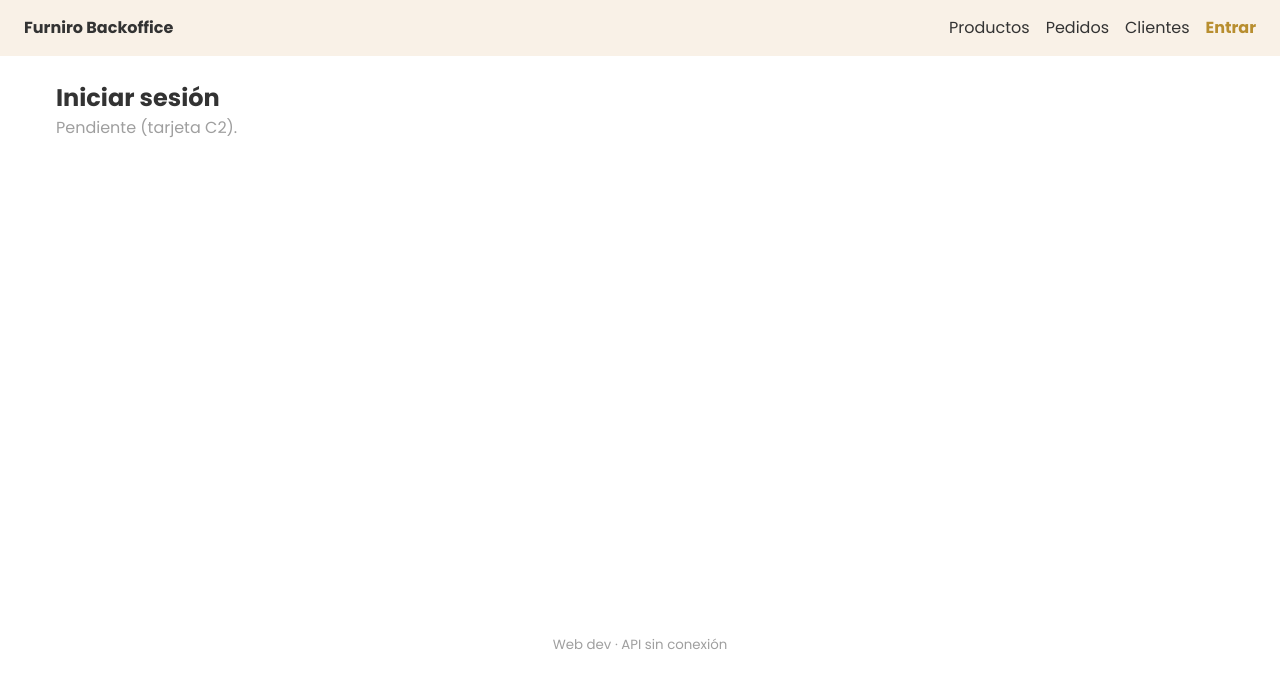
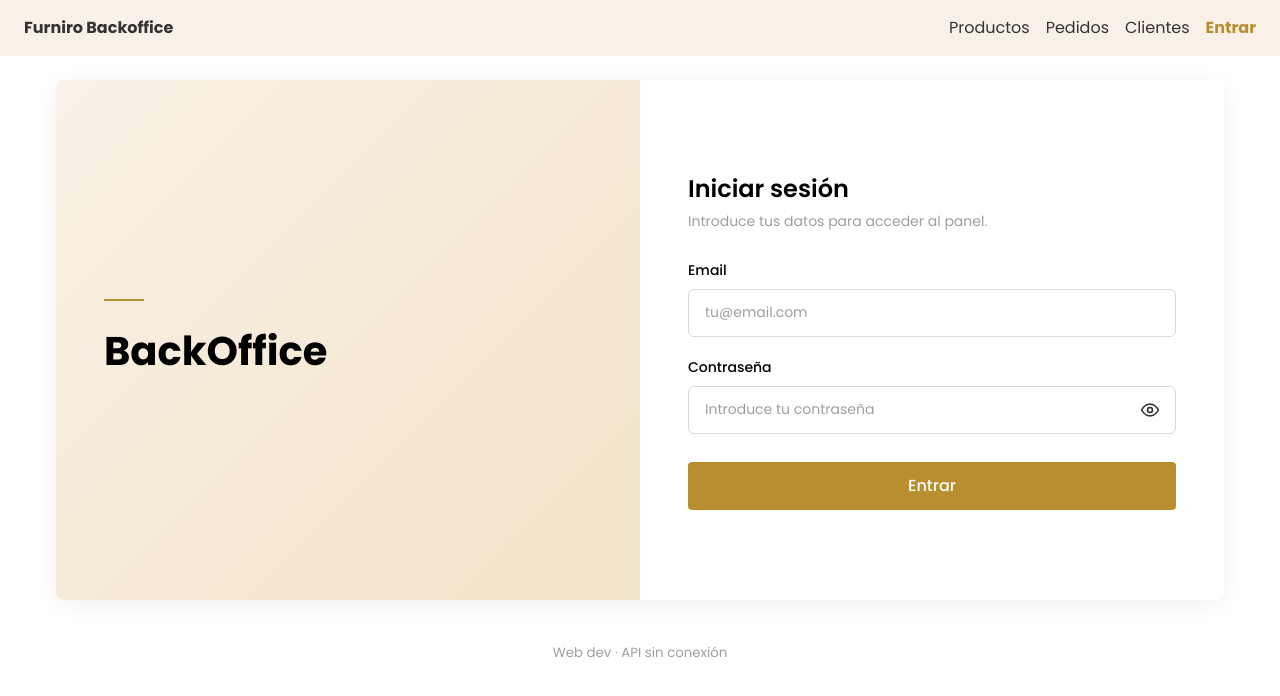
Before and after one commit to migueldonaire/furniro-bootcamp-fullstack, a React (Vite) app in the folder backoffice/: page /login in a window 1280 px wide. Shown: the top 696 px of the page. Built offline with nearby package versions, Linux system fonts and the light colour scheme; no server answers.

Commit message:
feat(backoffice): login solo para administradores (FUR-28)

```diff
--- /dev/null
+++ b/backoffice/src/features/auth/LoginPage.module.css
@@ -0,0 +1,176 @@
+.page {
+  display: grid;
+  grid-template-columns: 1fr 1fr;
+  min-height: 520px;
+  border-radius: 8px;
+  overflow: hidden;
+  box-shadow: 0 4px 24px rgba(0, 0, 0, 0.06);
+}
+
+.imagePanel {
+  display: flex;
+  flex-direction: column;
+  justify-content: center;
+  padding: 48px;
+  background: linear-gradient(135deg, var(--color-soft) 0%, #f3e3c8 100%);
+}
+
+.accent {
+  display: block;
+  width: 40px;
+  height: 2px;
+  background: var(--color-primary);
+  margin-bottom: 20px;
+}
+
+.brand {
+  font-size: 40px;
+  font-weight: 700;
+  color: #000000;
+}
+
+.formPanel {
+  display: flex;
+  flex-direction: column;
+  justify-content: center;
+  padding: 48px;
+  background: var(--color-bg);
+}
+
+.title {
+  font-size: 24px;
+  font-weight: 600;
+  color: #000000;
+}
+
+.subtitle {
+  margin-top: 4px;
+  font-size: 14px;
+  color: var(--color-muted);
+}
+
+.form {
+  display: flex;
+  flex-direction: column;
+  gap: 20px;
+  margin-top: 28px;
+}
+
+.field {
+  display: flex;
+  flex-direction: column;
+  gap: 8px;
+}
+
+.label {
+  font-size: 14px;
+  font-weight: 500;
+  color: #000000;
+}
+
+.input {
+  width: 100%;
+  height: 48px;
+  padding: 0 16px;
+  font: inherit;
+  font-size: 14px;
+  color: var(--color-text);
+  border: 1px solid #d9d9d9;
+  border-radius: 6px;
+  background: var(--color-bg);
+}
+
+.input::placeholder {
+  color: var(--color-muted);
+}
+
+.input:focus {
+  outline: none;
+  border-color: var(--color-primary);
+  box-shadow: 0 0 0 3px rgba(184, 142, 47, 0.15);
+}
+
+.input[aria-invalid="true"] {
+  border-color: #e97171;
+}
+
+.passwordWrapper {
+  position: relative;
+}
+
+.passwordWrapper .input {
+  padding-right: 48px;
+}
+
+.eyeButton {
+  position: absolute;
+  top: 50%;
+  right: 8px;
+  transform: translateY(-50%);
+  display: flex;
+  align-items: center;
+  justify-content: center;
+  width: 36px;
+  height: 36px;
+  padding: 0;
+  border: none;
+  border-radius: 4px;
+  background: transparent;
+  color: var(--color-text);
+  cursor: pointer;
+}
+
+.eyeButton:hover {
+  color: var(--color-primary);
+}
+
+.eyeButton:focus-visible {
+  outline: 2px solid var(--color-primary);
+  outline-offset: 2px;
+}
+
+.submit {
+  height: 48px;
+  margin-top: 8px;
+  font: inherit;
+  font-weight: 500;
+  color: #ffffff;
+  background: var(--color-primary);
+  border: none;
+  border-radius: 4px;
+  cursor: pointer;
+  transition: opacity 0.2s;
+}
+
+.submit:hover {
+  opacity: 0.9;
+}
+
+.submit:disabled {
+  opacity: 0.6;
+  cursor: not-allowed;
+}
+
+.error {
+  margin: 0;
+  font-size: 13px;
+  color: #e97171;
+}
+
+@media (max-width: 600px) {
+  .page {
+    grid-template-columns: 1fr;
+  }
+
+  .imagePanel {
+    padding: 24px;
+  }
+
+  .brand {
+    font-size: 28px;
+  }
+
+  .formPanel {
+    padding: 32px 20px;
+  }
+}
--- a/backoffice/src/features/auth/LoginPage.tsx
+++ b/backoffice/src/features/auth/LoginPage.tsx
@@ -1,10 +1,183 @@
-// Placeholder page. Card(s): C2
-// Replace this content with your card. Keep the name of the component.
+import { useState } from "react";
+import { useNavigate } from "react-router";
+import { useForm } from "react-hook-form";
+import { zodResolver } from "@hookform/resolvers/zod";
+import { z } from "zod";
+import { api } from "../../app/api";
+import { useAppDispatch } from "../../app/hooks";
+import { useLazyGetMeQuery, useLoginMutation } from "./authApi";
+import { loggedIn, loggedOut } from "./authSlice";
+import styles from "./LoginPage.module.css";
+
+const loginSchema = z.object({
+  email: z.email("El email no tiene un formato válido"),
+  password: z.string().min(1, "La contraseña es obligatoria"),
+});
+
+type LoginFormData = z.infer<typeof loginSchema>;
+
+function getLoginErrorMessage(err: unknown): string {
+  if (typeof err === "object" && err !== null && "status" in err) {
+    if (err.status === 429) {
+      return "Demasiados intentos. Espera un minuto";
+    }
+    if (
+      "data" in err &&
+      typeof err.data === "object" &&
+      err.data !== null &&
+      "message" in err.data &&
+      typeof err.data.message === "string"
+    ) {
+      return err.data.message;
+    }
+  }
+  return "Credenciales no válidas";
+}
+
 export function LoginPage() {
+  const [showPassword, setShowPassword] = useState(false);
+  const [login] = useLoginMutation();
+  const [getMe] = useLazyGetMeQuery();
+  const dispatch = useAppDispatch();
+  const navigate = useNavigate();
+
+  const {
+    register,
+    handleSubmit,
+    setError,
+    formState: { errors, isSubmitting },
+  } = useForm<LoginFormData>({
+    resolver: zodResolver(loginSchema),
+    defaultValues: { email: "", password: "" },
+  });
+
+  const onSubmit = async ({ email, password }: LoginFormData) => {
+    try {
+      const { accessToken } = await login({ email, password }).unwrap();
+
+      dispatch(loggedIn(accessToken));
+
+      const me = await getMe().unwrap();
+
+      if (me.role !== "ADMIN") {
+        dispatch(loggedOut());
+        dispatch(api.util.resetApiState());
+        setError("root", { message: "No tienes permiso para acceder" });
+        return;
+      }
+
+      navigate("/products");
+    } catch (err: unknown) {
+      setError("root", { message: getLoginErrorMessage(err) });
+    }
+  };
+
   return (
-    <section>
-      <h1>Iniciar sesión</h1>
-      <p className="placeholder">Pendiente (tarjeta C2).</p>
+    <section className={styles.page}>
+      <div className={styles.imagePanel}>
+        <span className={styles.accent} aria-hidden="true" />
+        <p className={styles.brand}>BackOffice</p>
+      </div>
+
+      <div className={styles.formPanel}>
+        <h1 className={styles.title}>Iniciar sesión</h1>
+        <p className={styles.subtitle}>Introduce tus datos para acceder al panel.</p>
+
+        <form className={styles.form} onSubmit={handleSubmit(onSubmit)} noValidate>
+          <div className={styles.field}>
+            <label htmlFor="email" className={styles.label}>
+              Email
+            </label>
+            <input
+              id="email"
+              type="email"
+              autoComplete="email"
+              placeholder="tu@email.com"
+              className={styles.input}
+              aria-invalid={errors.email ? "true" : "false"}
+              {...register("email")}
+            />
+            {errors.email && <p className={styles.error}>{errors.email.message}</p>}
+          </div>
+
+          <div className={styles.field}>
+            <label htmlFor="password" className={styles.label}>
+              Contraseña
+            </label>
+            <div className={styles.passwordWrapper}>
+              <input
+                id="password"
+                type={showPassword ? "text" : "password"}
+                autoComplete="current-password"
+                placeholder="Introduce tu contraseña"
+                className={styles.input}
+                aria-invalid={errors.password ? "true" : "false"}
+                {...register("password")}
+              />
+              <button
+                type="button"
+                className={styles.eyeButton}
+                onClick={() => setShowPassword((visible) => !visible)}
+                aria-label={showPassword ? "Ocultar contraseña" : "Mostrar contraseña"}
+                aria-pressed={showPassword}
+              >
+                {showPassword ? <EyeOffIcon /> : <EyeIcon />}
+              </button>
+            </div>
+            {errors.password && <p className={styles.error}>{errors.password.message}</p>}
+          </div>
+
+          {errors.root && (
+            <p className={styles.error} role="alert">
+              {errors.root.message}
+            </p>
+          )}
+
+          <button type="submit" className={styles.submit} disabled={isSubmitting}>
+            Entrar
+          </button>
+        </form>
+      </div>
     </section>
   );
 }
+
+function EyeIcon() {
+  return (
+    <svg
+      width="20"
+      height="20"
+      viewBox="0 0 24 24"
+      fill="none"
+      stroke="currentColor"
+      strokeWidth="2"
+      strokeLinecap="round"
+      strokeLinejoin="round"
+      aria-hidden="true"
+    >
+      <path d="M2 12s3.5-7 10-7 10 7 10 7-3.5 7-10 7S2 12 2 12z" />
+      <circle cx="12" cy="12" r="3" />
+    </svg>
+  );
+}
+
+function EyeOffIcon() {
+  return (
+    <svg
+      width="20"
+      height="20"
+      viewBox="0 0 24 24"
+      fill="none"
+      stroke="currentColor"
+      strokeWidth="2"
+      strokeLinecap="round"
+      strokeLinejoin="round"
+      aria-hidden="true"
+    >
+      <path d="M17.94 17.94A10.07 10.07 0 0 1 12 19c-6.5 0-10-7-10-7a18.5 18.5 0 0 1 5.06-5.94" />
+      <path d="M9.9 4.24A9.12 9.12 0 0 1 12 4c6.5 0 10 7 10 7a18.5 18.5 0 0 1-2.16 3.19" />
+      <path d="M14.12 14.12a3 3 0 1 1-4.24-4.24" />
+      <line x1="2" y1="2" x2="22" y2="22" />
+    </svg>
+  );
+}
--- a/backoffice/src/features/auth/authApi.ts
+++ b/backoffice/src/features/auth/authApi.ts
@@ -8,13 +8,19 @@ export type User = {
   role: "CUSTOMER" | "ADMIN";
 };
 
-// GET /auth/me: who am I? It sends the token (see app/api.ts) and the API
-// answers with the user. The user only lives in the cache of RTK Query,
-// never in localStorage.
+export type LoginResponse = { accessToken: string };
+
 const authApi = api.injectEndpoints({
   endpoints: (builder) => ({
     getMe: builder.query<User, void>({ query: () => "/auth/me" }),
+    login: builder.mutation<LoginResponse, { email: string; password: string }>({
+      query: (credentials) => ({
+        url: "/auth/login",
+        method: "POST",
+        body: credentials,
+      }),
+    }),
   }),
 });
 
-export const { useGetMeQuery } = authApi;
+export const { useGetMeQuery, useLazyGetMeQuery, useLoginMutation } = authApi;
```
